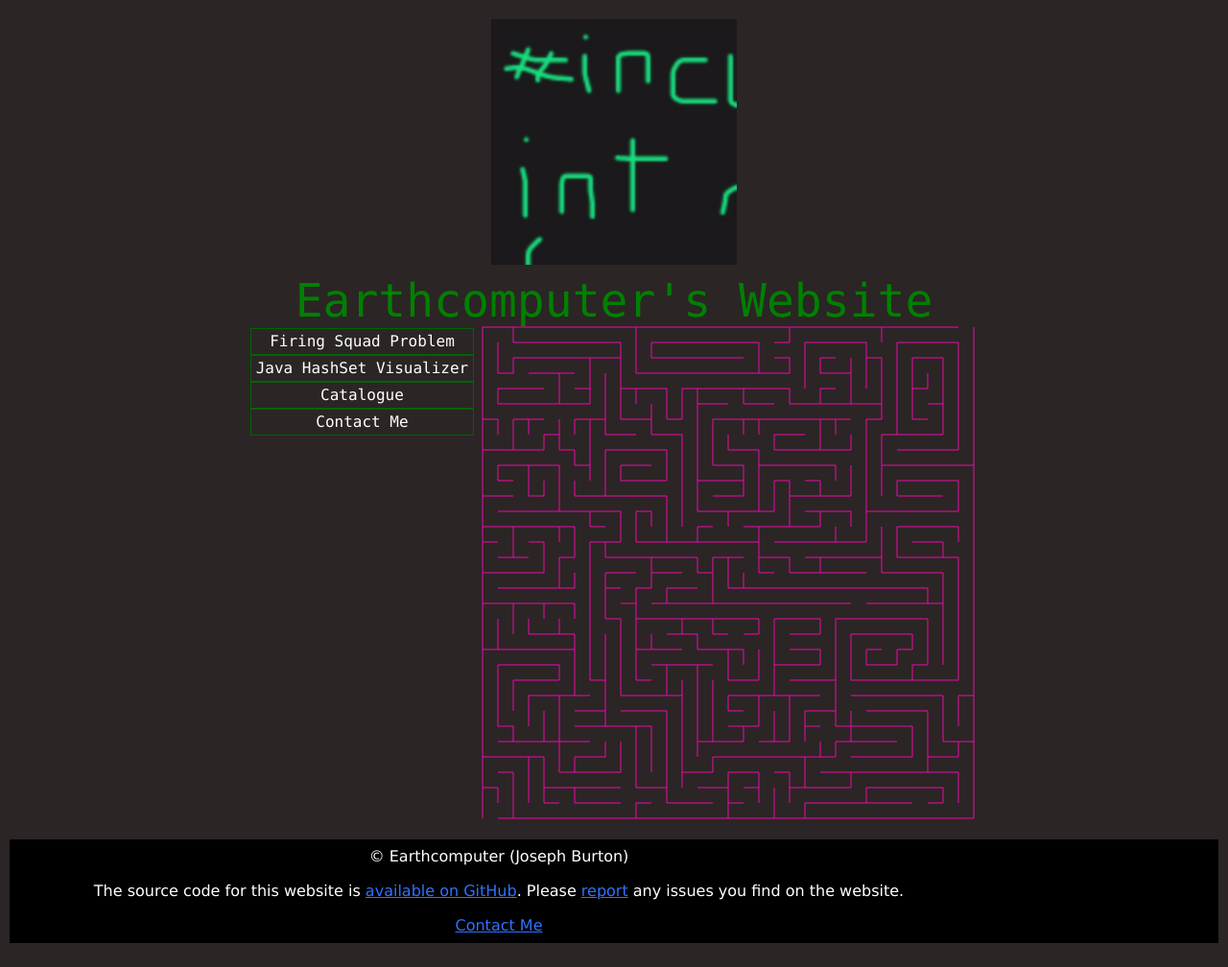
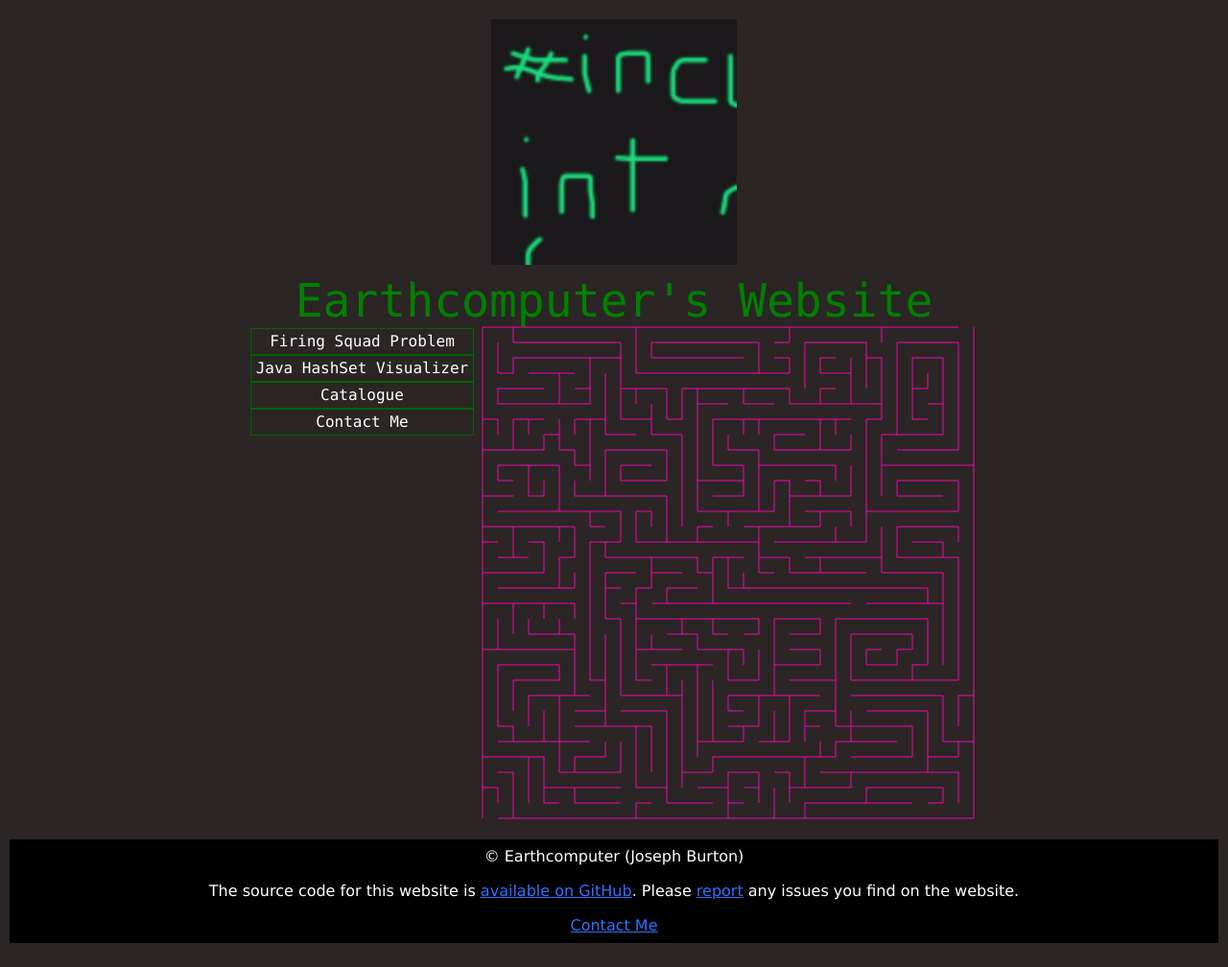
Before and after one commit to Earthcomputer/Earthcomputer.github.io, a Jekyll site: the page built from index.html, in a window 1280 px wide. Shown: the whole page at 96% size. Built offline with Jekyll 4.4.1, drawn with Linux system fonts in a browser that asks for light colours.

Commit message:
Fix footer on homepage

```diff
--- a/styles/shared.css
+++ b/styles/shared.css
@@ -15,6 +15,10 @@ header {
 footer {
     margin: 15px 0 15px 0;
     background-color: black;
+}
+
+footer p {
+    max-width: none;
 }
 
 nav ul {
```
